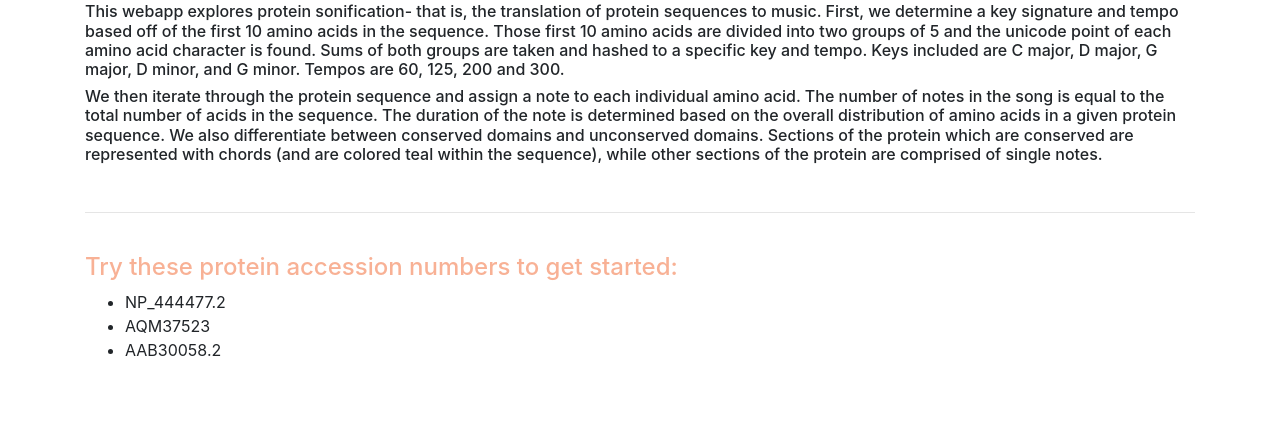
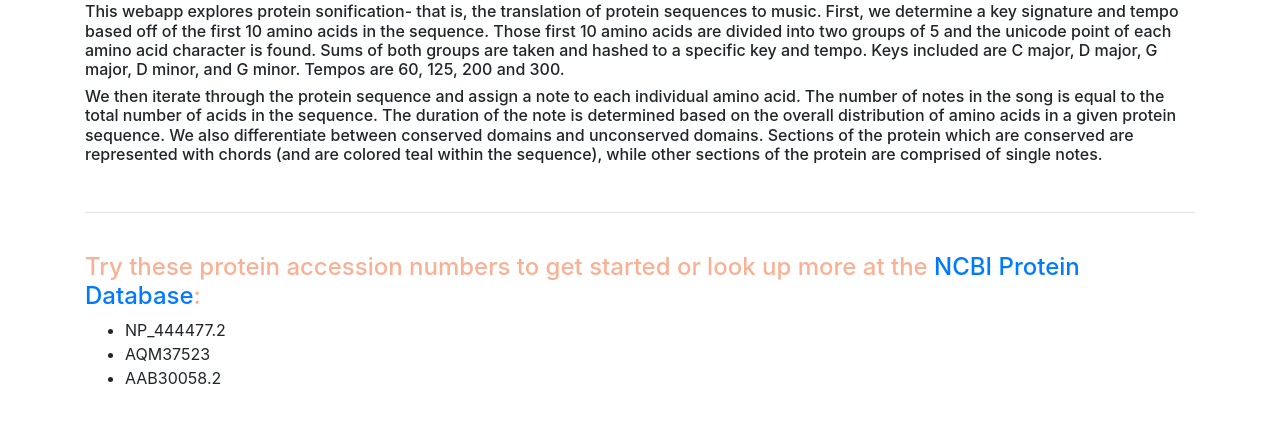
Before and after one commit to hayleefay/BioMusic, a Flask app: page / in a window 1280 px wide. Shown: the part 361-784 px from the top of the page. Run offline with Flask 2, Linux system fonts and the light colour scheme; some libraries are stand-ins or nearby versions.

Commit message:
add NCBI link

```diff
--- a/app/templates/form.html
+++ b/app/templates/form.html
@@ -33,7 +33,7 @@
 <br>
 <hr>
 <br>
-<h4 style="color:#F8B195;">Try these protein accession numbers to get started:</h4>
+<h4 style="color:#F8B195;">Try these protein accession numbers to get started or look up more at the <a href="https://www.ncbi.nlm.nih.gov/protein">NCBI Protein Database</a>:</h4>
 <ul>
   <li>NP_444477.2</li>
   <li>AQM37523</li>
```
